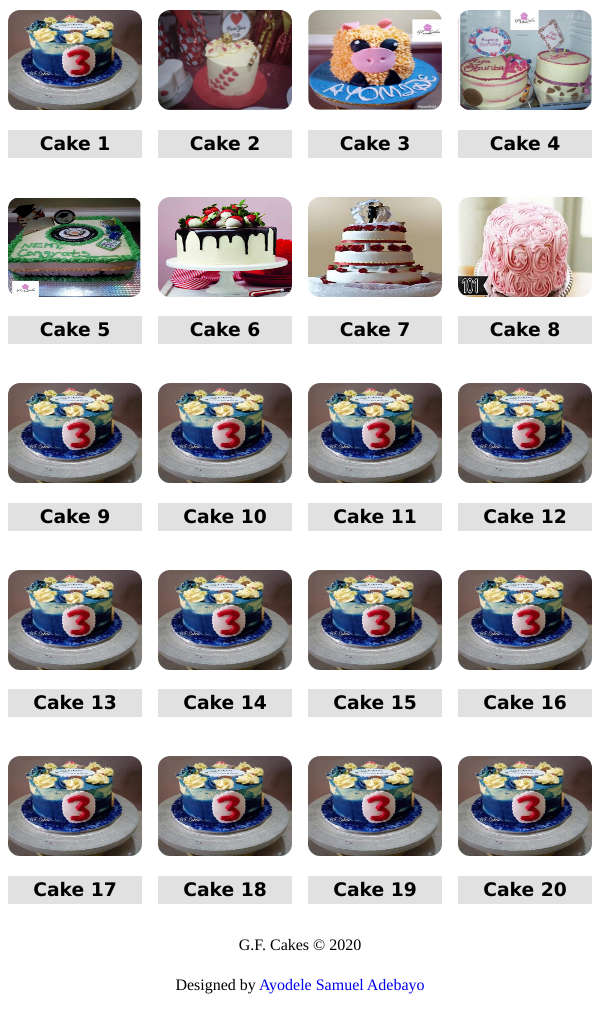
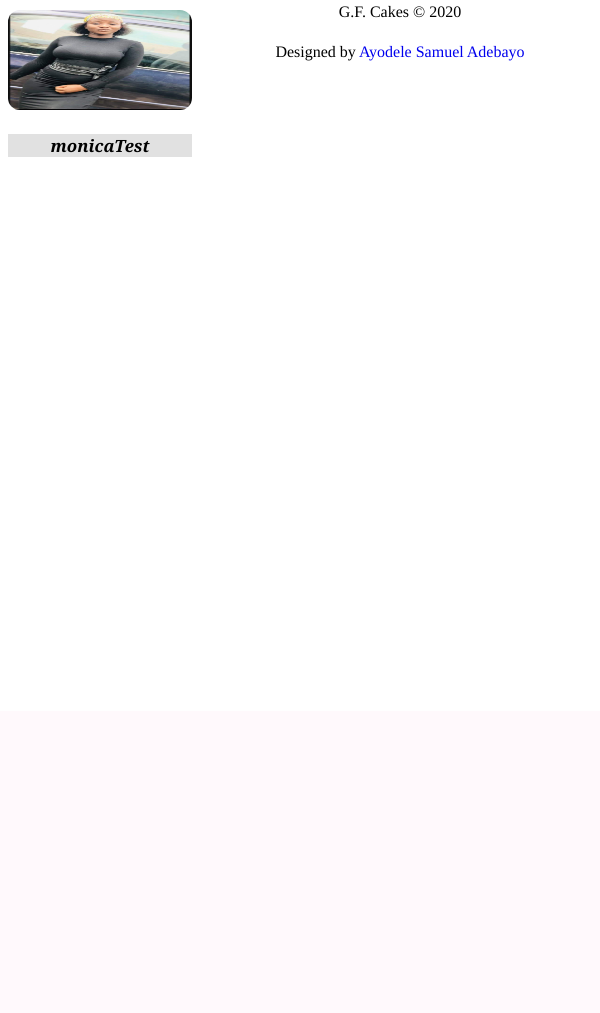
Before and after one commit to unclebay143/gfcakes, a Django app: page /cakes in a window 600 px wide. Shown: the part 89-1102 px from the top of the page. After the commit the page ends 246 px from the top, so only its background shows below. Run offline with Django 3.2, Linux system fonts and the light colour scheme; data comes from the database, SQL or seed files in the repository; parts of the project's set-up code (start-up, migrations or seed data) failed here and were passed over.

Commit message:
issue with modal  image gallery

```diff
--- a/gkapp/urls.py
+++ b/gkapp/urls.py
@@ -1,14 +1,15 @@
 from django.urls import path
 from django.conf import settings
 from django.conf.urls.static import static
-from .views import Index, Cakes, Link, Contact, Store, Upload
+from .views import Index, Cakes, Link, Contact, Store, Upload, Fond
 urlpatterns = [
     path('', Index, name='index'),
     path('cakes', Cakes, name='cakes'),
     path('links', Link, name='links'),
     path('contact/', Contact, name='contact'),
     path('store', Store, name='store'),
-    path('upload', Upload, name='upload')
+    path('upload', Upload, name='upload'),
+    path('fond', Fond, name='fond')
 
 ]
 
--- a/gkapp/views.py
+++ b/gkapp/views.py
@@ -1,5 +1,5 @@
 from django.shortcuts import render, get_object_or_404
-from .models import Cake, PostImage
+from .models import *
 
 # Create your views here.
 
@@ -11,17 +11,18 @@ def Index(request):
 
 
 def  Cakes(request):
-    post = Cake.objects.all()
+    post = Cake.objects
     return render(request, 'cakes.html', {"post":post})
 
 def Contact(request):
     return render(request, 'contact.html')
 
 def Store(request):
+
     return render(request, 'store.html')
 
 def Upload(request):
-    post = get_object_or_404(Cake)
-    return render(request, 'upload.html',{
-        'post':post,
-    })
+    return render(request, 'upload.html')
+
+def Fond(request):
+    return render(request, 'fond.html')
--- a/gkcakes/urls.py
+++ b/gkcakes/urls.py
@@ -15,8 +15,12 @@ Including another URLconf
 """
 from django.contrib import admin
 from django.urls import path, include
+from django.conf.urls.static import static
+from django.conf import settings
 
 urlpatterns = [
     path('admin/', admin.site.urls),
     path('', include('gkapp.urls')),
 ]
+
+urlpatterns += static(settings.MEDIA_URL, document_root = settings.MEDIA_ROOT)
--- a/static/css/cakes.css
+++ b/static/css/cakes.css
@@ -26,11 +26,11 @@ body {
   float: left;
   width: 25%; /* for 4 image display*/
 }
-/* @media screen and (max-width: 600px){
+@media screen and (max-width: 600px){
 	.column{
 		width:33.33%;
 	}
-} */
+}
 
 .content img{
 	border-radius: 12px;
--- /dev/null
+++ b/static/css/fond.css
@@ -0,0 +1,78 @@
+body {
+    font-family: Verdana, sans-serif;
+    margin: 0;
+  }
+
+
+  * {
+    box-sizing: border-box;
+  }
+
+  /* Extra small devices (phones, 600px and down) */
+  @media only screen and (max-width: 600px) {
+    .column{
+      padding: 10px 8px;
+      float: left;
+      width: 33.33%;
+    }
+    .colum:after {
+      content: "";
+      display: table;
+      clear: both;
+    }
+    .content img{
+      width: auto;
+      height: 100px;
+      border-radius: 12px;
+
+  }
+  .imgcaption{
+    text-align: center;
+    font: bold italic 0.9em Georgia;
+    background-color:#dddd;
+  }
+    .modal {
+      display: none;
+      position: fixed;
+      z-index: 1;
+      padding-top: 100px;
+      left: 0;
+      top: 0;
+      width: 100%;
+      height: 100%;
+      overflow: auto;
+      background-color: hotpink;
+    }
+
+    .modal-img{
+        height: 300px;
+        border-radius: 12px;
+    }
+
+
+
+  }
+
+  /* Small devices (portrait tablets and large phones, 600px and up) */
+  @media only screen and (min-width: 600px) {
+    .column{
+      padding: 10px 8px;
+      float: left;
+      width: 33.33%;
+  }
+
+  /* Medium devices (landscape tablets, 768px and up) */
+  @media only screen and (min-width: 768px) {
+    .example {background: blue;}
+  }
+
+  /* Large devices (laptops/desktops, 992px and up) */
+  @media only screen and (min-width: 992px) {
+    .example {background: orange;}
+  }
+
+  /* Extra large devices (large laptops and desktops, 1200px and up) */
+  @media only screen and (min-width: 1200px) {
+    .example {background: pink;}
+  }
+  }
--- a/templates/cakes.html
+++ b/templates/cakes.html
@@ -3,203 +3,27 @@
 {% block title %} G.F. Cakes {% endblock %}
 {% block content %}
 {% include 'nav.html' %}
-<link rel="stylesheet" href="{% static 'css/cakes.css' %}">
+{% for post in post.all %}
+<link rel="stylesheet" href="{% static 'css/fond.css' %}">
 <div class="main">
   <div class="row">
     <div class="column">
       <div class="content">
-        <img src="static/img/1.jpg" style="width:100%" onclick="openModal();currentSlide(1)" class="hover-shadow cursor">
+        <img src="{{post.cake_image.url}}" style="width:100%" onclick="openModal();currentSlide(1)" class="hover-shadow cursor">
         <div class="imgcaption">
-          <h3>Cake 1</h3>
-        </div>
-      </div>
-    </div>
-    <div class="column">
-      <div class="content">
-        <img src="static/img/2.jpg" style="width:100%" onclick="openModal();currentSlide(2)" class="hover-shadow cursor">
-        <div class="imgcaption">
-          <h3>Cake 2</h3>
-        </div>
-      </div>
-    </div>
-    <div class="column">
-      <div class="content">
-        <img src="static/img/3.jpg" style="width:100%" onclick="openModal();currentSlide(2)" class="hover-shadow cursor">
-        <div class="imgcaption">
-          <h3>Cake 3</h3>
-        </div>
-      </div>
-    </div>
-    <div class="column">
-      <div class="content">
-        <img src="static/img/4.jpg" style="width:100%" onclick="openModal();currentSlide(3)" class="hover-shadow cursor">
-        <div class="imgcaption">
-          <h3>Cake 4</h3>
-        </div>
-      </div>
-    </div>
-  <!-- </div> -->
-  <!-- <div class="row"> -->
-    <div class="column">
-      <div class="content">
-        <img src="static/img/5.jpg" style="width:100%" onclick="openModal();currentSlide(4)" class="hover-shadow cursor">
-        <div class="imgcaption">
-          <h3>Cake 5</h3>
-        </div>
-      </div>
-    </div>
-    <div class="column">
-      <div class="content">
-        <img src="static/img/6.jpg" style="width:100%" onclick="openModal();currentSlide(5)" class="hover-shadow cursor">
-        <div class="imgcaption">
-          <h3>Cake 6</h3>
-        </div>
-      </div>
-    </div>
-    <div class="column">
-      <div class="content">
-        <img src="static/img/7.jpg" style="width:100%" onclick="openModal();currentSlide(1)" class="hover-shadow cursor">
-        <div class="imgcaption">
-          <h3>Cake 7</h3>
-        </div>
-      </div>
-    </div>
-    <div class="column">
-      <div class="content">
-        <img src="static/img/8.jpg" style="width:100%" onclick="openModal();currentSlide(1)" class="hover-shadow cursor">
-        <div class="imgcaption">
-          <h3>Cake 8</h3>
-        </div>
-      </div>
-    </div>
-  <!-- </div> -->
-  <!-- <div class="row"> -->
-    <div class="column">
-      <div class="content">
-        <img src="static/img/1.jpg" style="width:100%" onclick="openModal();currentSlide(1)" class="hover-shadow cursor">
-        <div class="imgcaption">
-          <h3>Cake 9</h3>
-        </div>
-      </div>
-    </div>
-    <div class="column">
-      <div class="content">
-        <img src="static/img/1.jpg" style="width:100%" onclick="openModal();currentSlide(1)" class="hover-shadow cursor">
-        <div class="imgcaption">
-          <h3>Cake 10</h3>
-        </div>
-      </div>
-    </div>
-    <div class="column">
-      <div class="content">
-        <img src="static/img/1.jpg" style="width:100%" onclick="openModal();currentSlide(1)" class="hover-shadow cursor">
-        <div class="imgcaption">
-          <h3>Cake 11</h3>
-        </div>
-      </div>
-    </div>
-    <div class="column">
-      <div class="content">
-        <img src="static/img/1.jpg" style="width:100%" onclick="openModal();currentSlide(1)" class="hover-shadow cursor">
-        <div class="imgcaption">
-          <h3>Cake 12</h3>
-        </div>
-      </div>
-    </div>
-  <!-- </div> -->
-  <!-- <div class="row"> -->
-    <div class="column">
-      <div class="content">
-        <img src="static/img/1.jpg" style="width:100%" onclick="openModal();currentSlide(1)" class="hover-shadow cursor">
-        <div class="imgcaption">
-          <h3>Cake 13</h3>
-        </div>
-      </div>
-    </div>
-    <div class="column">
-      <div class="content">
-        <img src="static/img/1.jpg" style="width:100%" onclick="openModal();currentSlide(1)" class="hover-shadow cursor">
-        <div class="imgcaption">
-          <h3>Cake 14</h3>
-        </div>
-      </div>
-    </div>
-    <div class="column">
-      <div class="content">
-        <img src="static/img/1.jpg" style="width:100%" onclick="openModal();currentSlide(1)" class="hover-shadow cursor">
-        <div class="imgcaption">
-          <h3>Cake 15</h3>
-        </div>
-      </div>
-    </div>
-    <div class="column">
-      <div class="content">
-        <img src="static/img/1.jpg" style="width:100%" onclick="openModal();currentSlide(1)" class="hover-shadow cursor">
-        <div class="imgcaption">
-          <h3>Cake 16</h3>
-        </div>
-      </div>
-    </div>
-  <!-- </div> -->
-  <!-- <div class="row"> -->
-    <div class="column">
-      <div class="content">
-        <img src="static/img/1.jpg" style="width:100%" onclick="openModal();currentSlide(1)" class="hover-shadow cursor">
-        <div class="imgcaption">
-          <h3>Cake 17</h3>
-        </div>
-      </div>
-    </div>
-    <div class="column">
-      <div class="content">
-        <img src="static/img/1.jpg" style="width:100%" onclick="openModal();currentSlide(1)" class="hover-shadow cursor">
-        <div class="imgcaption">
-          <h3>Cake 18</h3>
-        </div>
-      </div>
-    </div>
-    <div class="column">
-      <div class="content">
-        <img src="static/img/1.jpg" style="width:100%" onclick="openModal();currentSlide(1)" class="hover-shadow cursor">
-        <div class="imgcaption">
-          <h3>Cake 19</h3>
-        </div>
-      </div>
-    </div>
-    <div class="column">
-      <div class="content">
-        <img src="static/img/1.jpg" style="width:100%" onclick="openModal();currentSlide(1)" class="hover-shadow cursor">
-        <div class="imgcaption">
-          <h3>Cake 20</h3>
+          <h3>{{post.cake_name}}</h3>
         </div>
       </div>
     </div>
   </div>
-
   <div id="myModal" class="modal">
     <span class="close cursor" onclick="closeModal()">&times;</span>
     <div class="modal-content">
 
       <div class="mySlides">
         <div class="numbertext">1 / 4</div>
-        <img src="static/img/1.jpg" class="modal-img" style="width:100%">
+        <img src="{{post.cake_image.url}}" class="modal-img" style="width:100%">
       </div>
-
-      <div class="mySlides">
-        <div class="numbertext">2 / 4</div>
-        <img src="static/img/2.jpg" class="modal-img" style="width:100%">
-      </div>
-
-      <div class="mySlides">
-        <div class="numbertext">3 / 4</div>
-        <img src="static/img/3.jpg" class="modal-img" style="width:100%">
-      </div>
-
-      <div class="mySlides">
-        <div class="numbertext">4 / 4</div>
-        <img src="static/img/4.jpg" class="modal-img" style="width:100%">
-      </div>
-
       <a class="prev" onclick="plusSlides(-1)">&#10094;</a>
       <a class="next" onclick="plusSlides(1)">&#10095;</a>
 
@@ -209,5 +33,6 @@
     </div>
   </div>
 </div>
+{% endfor %}
 {% include 'foot.html' %}
 {% endblock %}
```
Also changed, not shown: templates/fond.html (added, +218 -0 lines), static/img/10_B0mo9f6.jpg (added), static/img/2_SYGLTw7.jpg (added), static/img/3_ELf3oPv.jpg (added).
